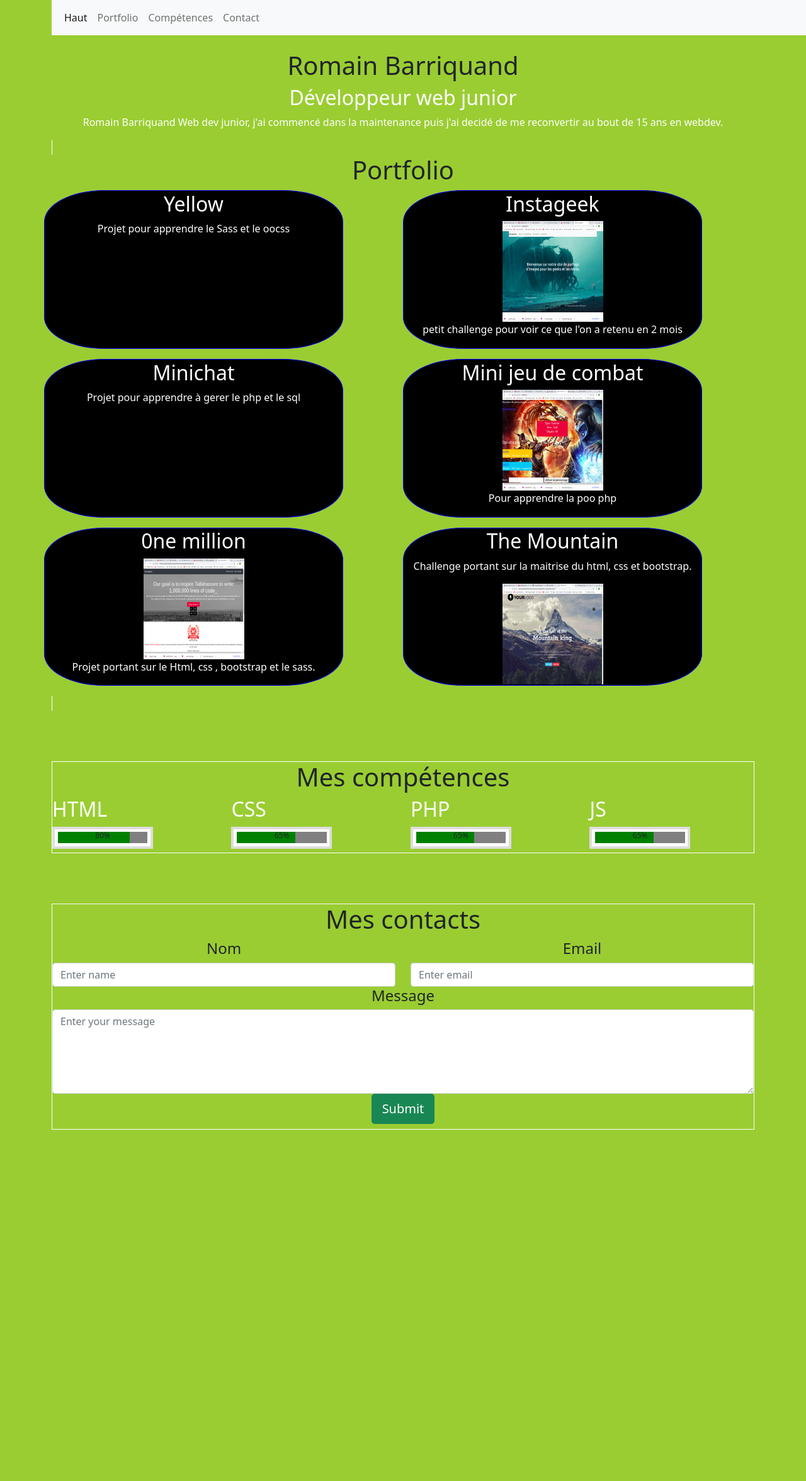
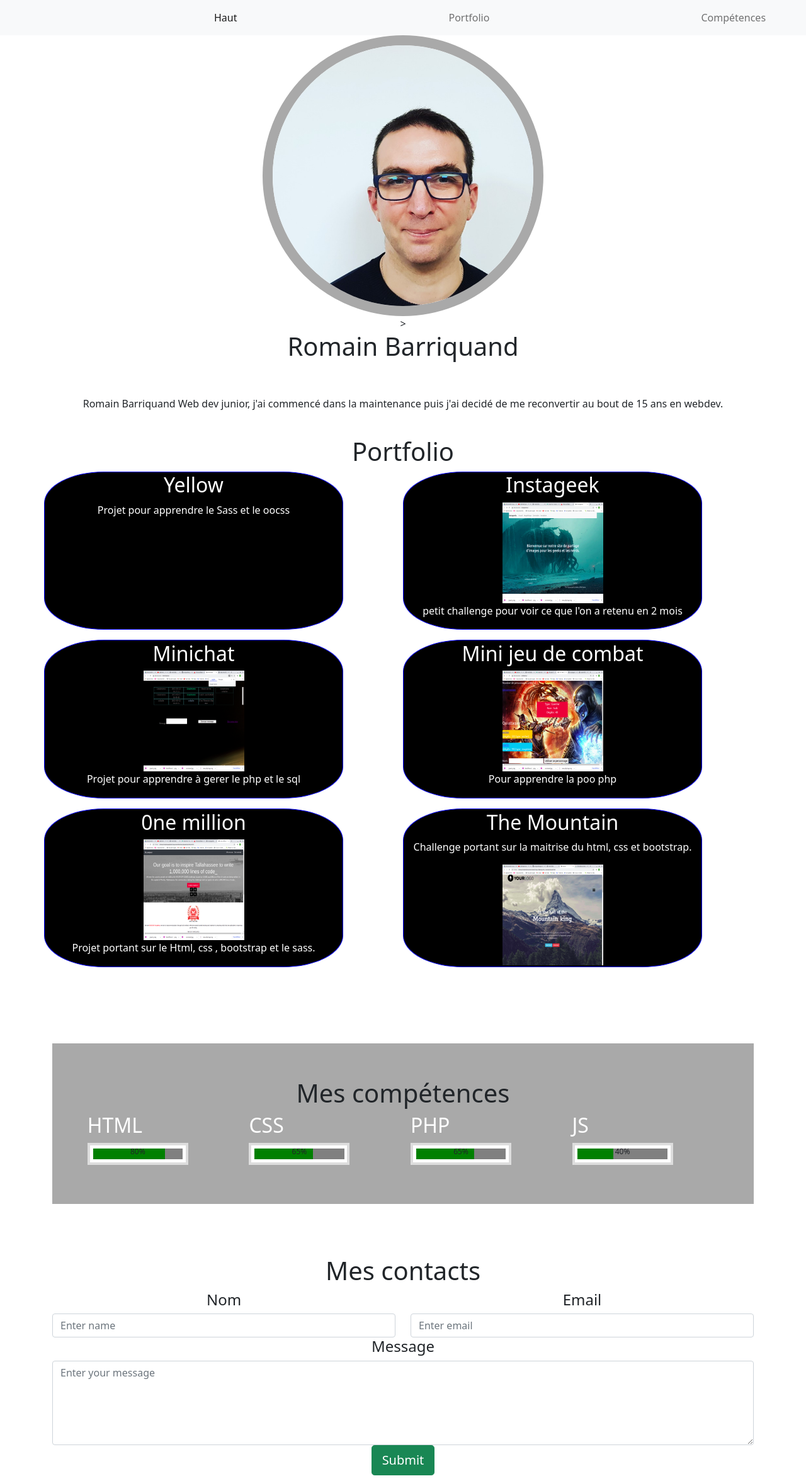
Before and after one commit to Orignal42/portfolio, a PHP site: page / in a window 1280 px wide. Shown: the whole page at 63% size. Before the commit the page ends 1794 px from the top, so only its background shows below. Run offline with PHP 8.4, Linux system fonts and the light colour scheme.

Commit message:
avec photo

```diff
--- a/css/main.css
+++ b/css/main.css
@@ -1,17 +1,23 @@
-body{
-    background-color: yellowgreen;
+.navbar{
+width: 100%;
 
+
+}
+.nav-item{
+    display: flex;
+    justify-content: space-between;
+    margin-left: 20rem;
 }
 
 
-.navbar{
-    display: flex;
-    align-items: center;
-    justify-content: center;
-    background-color: yellowgreen;
+#header{
+  display: flex;
+  justify-content: space-between;
+  flex-flow: row wrap;
     position:fixed;
     z-index: 1;
     width: 100%;
+
 
 
 
@@ -20,12 +26,19 @@ body{
     margin-top: 2rem;
     text-align: center;
 }
+.photo img{
+    border: darkgrey 1rem solid;
+    border-radius: 50%;
+    width: 40%;
+    height: auto;
+}
 #portfolio{
     height: auto;
     display: inline;
     word-break: break-all;
     overflow-y: auto;
     border:1px solid white;
+    background-color: green;
 
 }
 
@@ -62,8 +75,10 @@ body{
         }
 
 #competences{
+    padding: 5%;
     margin-top: 5em;
     border:1px solid white;
+    background-color: darkgrey;
 }
 #portfolio img{
     width: 10rem;
@@ -75,7 +90,7 @@ h1{
 h2{
     color:white
 }
-p{
+.card p{
     color: white;
 }
 
@@ -89,6 +104,7 @@ p{
     text-align: center;
     margin-top: 5em;
     border:1px solid white;
+
 
 }
 
--- /dev/null
+++ b/images/https_--github.com.txt
@@ -0,0 +1 @@
+https://github.com/Orignal42/portfolio.git
--- a/index.html
+++ b/index.html
@@ -10,7 +10,7 @@
 <link href="./css/main.css" rel="stylesheet">
 </head>
 <body>
-    <div class="container">
+
     <section id="header">
         <nav class="navbar navbar-expand-lg navbar-light bg-light">
             <div class="container-fluid">
@@ -33,21 +33,24 @@
                     <a class="nav-link" href="#contact">Contact</a>
                   </li>
 
-                 </div>
+              </div>
             </div>
           </nav>
         </section>  </br>
+        <div class="container">
        <section id="moi">
+         <div class="photo">
+           <img src="/images/1612435879747.jfif">
+         </div>>
           </br>
           <h1>Romain Barriquand</h1>
           <h2>Développeur web junior</h2>
-         <p> Romain Barriquand Web dev junior, j'ai commencé dans la maintenance puis j'ai decidé de me reconvertir au bout de 15 ans en webdev.</p>
-    </section>
+         <p> Romain Barriquand Web dev junior, j'ai commencé dans la maintenance puis j'ai decidé de me reconvertir au bout de 15 ans en webdev.</p></section>
 
     <section id="portfolio">
         <H1>Portfolio</H1>
 
-        <div class='row wrap'>
+ <div class='row wrap'>
 
             <div class="card col-5">
                 <h2>Yellow</h2>
@@ -62,6 +65,7 @@
             <div class="col-1"></div>
             <div class="card col-5">
                 <h2>Minichat</h2>
+                <img src="images/minichat.png">
                 <p>Projet pour apprendre à gerer le php et le sql</p>
             </div>
             <div class="col-1"></div>
@@ -81,7 +85,7 @@
                 <h2>The Mountain</h2>
                 <p>Challenge portant sur la maitrise du html, css et bootstrap.</p>
                 <img src="./images/the mountain.png">
-        </div>
+            </div>
 
 </div>
 
@@ -117,8 +121,8 @@
           <div class="col-2">
           <h2>JS</h2>
             <div class="progress">
-            <progress id="avancement" class="progressBar" value="65" max="100"></progress>
-            <div class="progressValue">65%</div>
+            <progress id="avancement" class="progressBar" value="40" max="100"></progress>
+            <div class="progressValue">40%</div>
             </div>
           </div>
     </div>
@@ -148,5 +152,6 @@
 
 <!-- JavaScript Bundle with Popper -->
 <script src="https://cdn.jsdelivr.net/npm/bootstrap@5.0.0-beta3/dist/js/bootstrap.bundle.min.js" integrity="sha384-JEW9xMcG8R+pH31jmWH6WWP0WintQrMb4s7ZOdauHnUtxwoG2vI5DkLtS3qm9Ekf" crossorigin="anonymous"></script>
+<script src="js/script.js"></script>
 </body>
 </html>
--- a/js/script.js
+++ b/js/script.js
@@ -6,7 +6,7 @@ function submitForm(){
 
     $.ajax({
         type: "POST",
-        url: "php/formulaire.php",
+        url: "/portofolioi/php/formulaire.php",
         data: "name=" + name + "&email=" + email + "&message=" + message,
         success : function(text){
             if (text == "success"){
```
Also changed, not shown: images/1612435879747.jfif (added), images/minichat.png (added).
